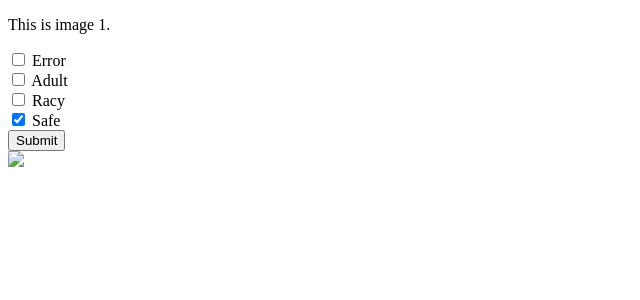
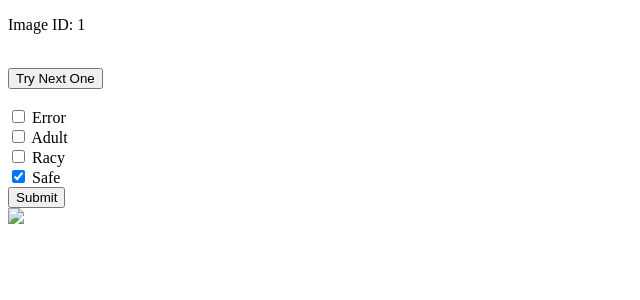
Before and after one commit to nmurray1984/nsfw-server, a Flask app: template templates/ground-truth-ui.html in a window 1280 px wide. Shown: the top 300 px of the page, without its empty margins (0-640 px from the left). Run offline with Flask 2, Linux system fonts and the light colour scheme; the template is opened without the code that fills it: most values are stand-ins (such as "Sample title", 1, 10 or a date in 2020); some libraries are stand-ins or nearby versions.

Commit message:
added server side images

```diff
--- a/jobs/load_images.py
+++ b/jobs/load_images.py
@@ -9,7 +9,7 @@ import tensorflow as tf
 DATABASE_URL = os.environ['DATABASE_URL']
 conn = psycopg2.connect(DATABASE_URL, sslmode='require')
 cursor = conn.cursor()
-query = '''SELECT id, convert_from(decode(url, 'base64'), 'UTF-8') as url FROM nsfw_server.contributed_image where image_bytes is null and image_bytes_response is null limit 10'''
+query = '''SELECT id, convert_from(decode(url, 'base64'), 'UTF-8') as url FROM nsfw_server.contributed_image where image_bytes is null and image_bytes_response is null limit 100'''
 cursor.execute(query)
 query_results = cursor.fetchall()
 cursor.close()
--- a/templates/ground-truth-ui.html
+++ b/templates/ground-truth-ui.html
@@ -5,8 +5,12 @@
 </head>
 
 <body>
-<p>This is image {{ context.id }}.</p>
-
+<p>Image ID: {{ context.id }}</p>
+<br>
+<form action="/safe-classifier?next=true" method="get">
+    <input type="submit" value="Try Next One">
+</form>
+<br>
 <form action="/ground-truth-result/{{ context.id }}" method="post">
     <input type="hidden" id="image_id" name="image_id" value="{{context.id}}">
     <input type="checkbox" id="error" name="error" value="true">
@@ -20,11 +24,18 @@
     <input type="submit" value="Submit">
 </form>
 
+
     <div id="image"></div>
     <script>
-
+        var sfw = document.getElementById('sfw');
+        var adult = document.getElementById('adult');
+        var racy = document.getElementById('racy');
+        var error = document.getElementById('error');
+        adult.onclick = function() {sfw.checked = false;};
+        racy.onclick = function() {sfw.checked = false;};
+        error.onclick = function() {sfw.checked = false;};
         var img = document.createElement('img');
-        img.src =  '{{ context.url }}';
+        img.src =  '{{ context.data_url }}';
         img.onload = function() {
             setTimeout(function() {
                 document.getElementById('image').remove();
```
Also changed, not shown: 1 other file.
